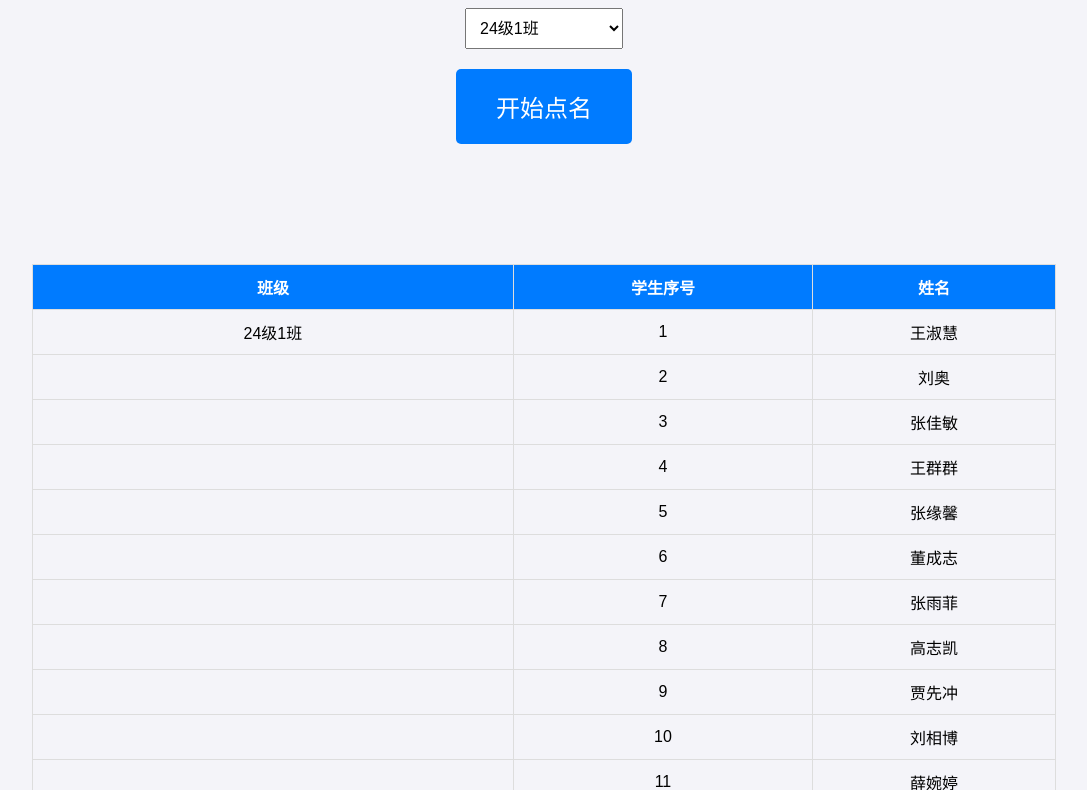
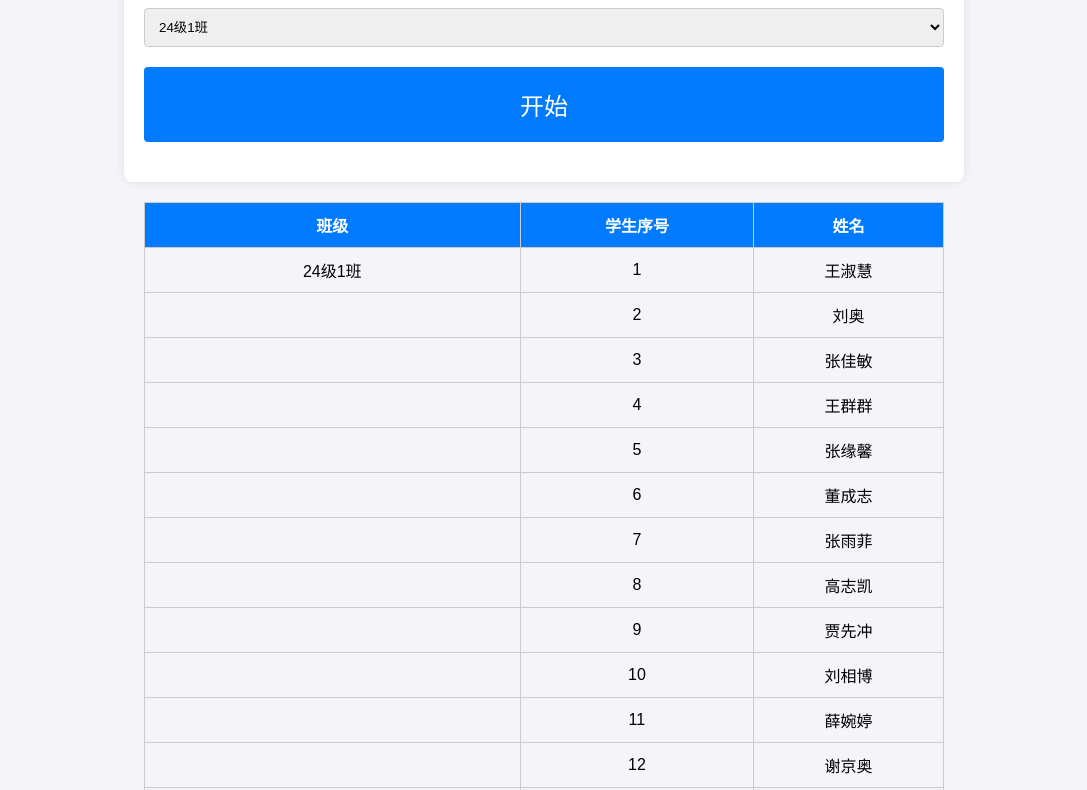
Before and after one commit to jyyzwang/jyyzwang.github.io, a plain HTML site: page random.html in a window 1280 px wide. Shown: the part 101-891 px from the top of the page, without its empty margins (96-1183 px from the left). Drawn offline with Linux system fonts and the light colour scheme.

Commit message:
Update random.html

```diff
--- a/random.html
+++ b/random.html
@@ -1,10 +1,10 @@
 <!DOCTYPE html>
-<html lang="zh-CN">
+<html lang="en">
 
 <head>
     <meta charset="UTF-8">
     <meta name="viewport" content="width=device-width, initial-scale=1.0">
-    <title>学生随机点名系统</title>
+    <title>学生随机点名</title>
     <style>
         body {
             font-family: Arial, sans-serif;
@@ -18,25 +18,38 @@
             min-height: 100vh;
         }
 
+        .container {
+            width: 80%;
+            max-width: 800px;
+            background-color: #fff;
+            padding: 20px;
+            border-radius: 8px;
+            box-shadow: 0 0 10px rgba(0, 0, 0, 0.1);
+            margin-bottom: 20px;
+        }
+
         h1 {
+            text-align: center;
             color: #333;
         }
 
         select {
+            width: 100%;
             padding: 10px;
-            font-size: 16px;
-            margin: 20px 0;
+            margin-bottom: 20px;
+            border: 1px solid #ccc;
+            border-radius: 4px;
         }
 
         button {
-            padding: 20px 40px;
+            width: 100%;
+            padding: 20px;
+            background-color: #007BFF;
+            color: #fff;
+            border: none;
+            border-radius: 4px;
             font-size: 24px;
-            background-color: #007BFF;
-            color: white;
-            border: none;
-            border-radius: 5px;
             cursor: pointer;
-            transition: background-color 0.3s;
         }
 
         button:hover {
@@ -44,42 +57,45 @@
         }
 
         #result {
+            text-align: center;
             font-size: 60px;
-            color: #d9534f;
-            margin: 40px 0;
-            text-align: center;
+            margin-top: 20px;
+            color: #333;
         }
 
         table {
             width: 80%;
+            max-width: 800px;
             border-collapse: collapse;
-            margin-top: 40px;
+            margin-bottom: 20px;
         }
 
         th,
         td {
-            border: 1px solid #ddd;
+            border: 1px solid #ccc;
             padding: 10px;
             text-align: center;
         }
 
         th {
             background-color: #007BFF;
-            color: white;
+            color: #fff;
         }
     </style>
 </head>
 
 <body>
-    <h1>学生随机点名系统</h1>
+    <div class="container">
+        <h1>学生随机点名</h1>
         <select id="classSelector">
             <option value="24级1班">24级1班</option>
             <option value="24级3班">24级3班</option>
             <option value="24级4班">24级4班</option>
             <option value="24级3班4班合并">24级3班4班合并</option>
         </select>
-    <button id="startStopButton" onclick="toggleRollCall()">开始点名</button>
+        <button id="startStopButton" onclick="toggleRolling()">开始</button>
         <div id="result"></div>
+    </div>
 
     <table>
         <thead>
@@ -89,8 +105,7 @@
                 <th>姓名</th>
             </tr>
         </thead>
-        <tbody id="studentList">
-        </tbody>
+        <tbody id="studentTableBody"></tbody>
     </table>
 
     <script>
@@ -128,10 +143,10 @@
             ]
         };
 
-        // 填充学生列表表格
-        const studentList = document.getElementById('studentList');
-        for (const [className, classStudents] of Object.entries(students)) {
-            classStudents.forEach((student, index) => {
+        // 显示学生列表
+        const tableBody = document.getElementById('studentTableBody');
+        for (const [className, studentList] of Object.entries(students)) {
+            studentList.forEach((student, index) => {
                 const row = document.createElement('tr');
                 const classCell = document.createElement('td');
                 const indexCell = document.createElement('td');
@@ -144,28 +159,30 @@
                 row.appendChild(classCell);
                 row.appendChild(indexCell);
                 row.appendChild(nameCell);
-                studentList.appendChild(row);
+                tableBody.appendChild(row);
             });
         }
 
+        let rolling = false;
         let intervalId;
+
+        function toggleRolling() {
+            const button = document.getElementById('startStopButton');
             const resultDiv = document.getElementById('result');
-        const startStopButton = document.getElementById('startStopButton');
-        const classSelector = document.getElementById('classSelector');
+            const selectedClass = document.getElementById('classSelector').value;
+            const studentList = students[selectedClass];
 
-        function toggleRollCall() {
-            if (intervalId) {
+            if (!rolling) {
+                rolling = true;
+                button.textContent = "停止";
+                intervalId = setInterval(() => {
+                    const randomIndex = Math.floor(Math.random() * studentList.length);
+                    resultDiv.textContent = studentList[randomIndex];
+                }, 100);
+            } else {
+                rolling = false;
+                button.textContent = "开始";
                 clearInterval(intervalId);
-                intervalId = null;
-                startStopButton.textContent = "开始点名";
-            } else {
-                const selectedClass = classSelector.value;
-                const classStudents = students[selectedClass];
-                intervalId = setInterval(() => {
-                    const randomIndex = Math.floor(Math.random() * classStudents.length);
-                    resultDiv.textContent = classStudents[randomIndex];
-                }, 100);
-                startStopButton.textContent = "停止点名";
             }
         }
     </script>
```
Lines whose indentation alone changed are shown as unchanged.
